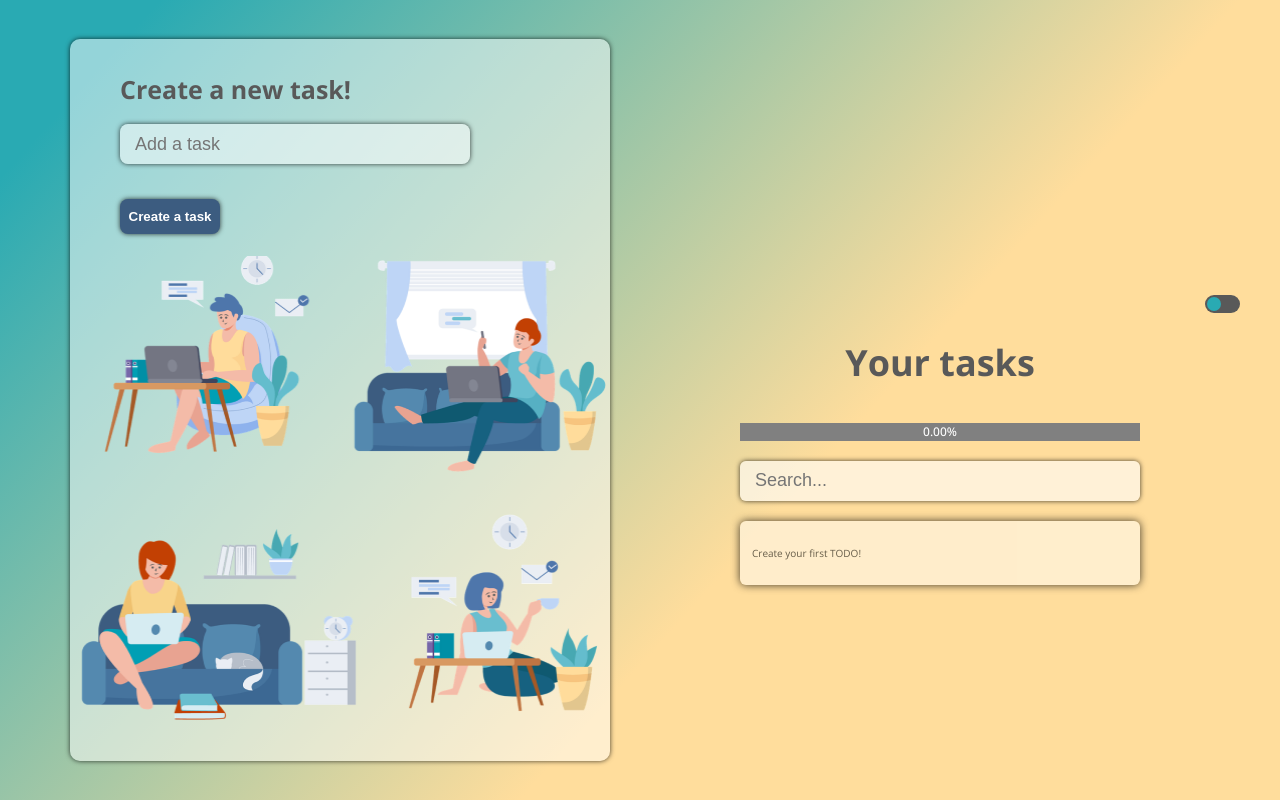
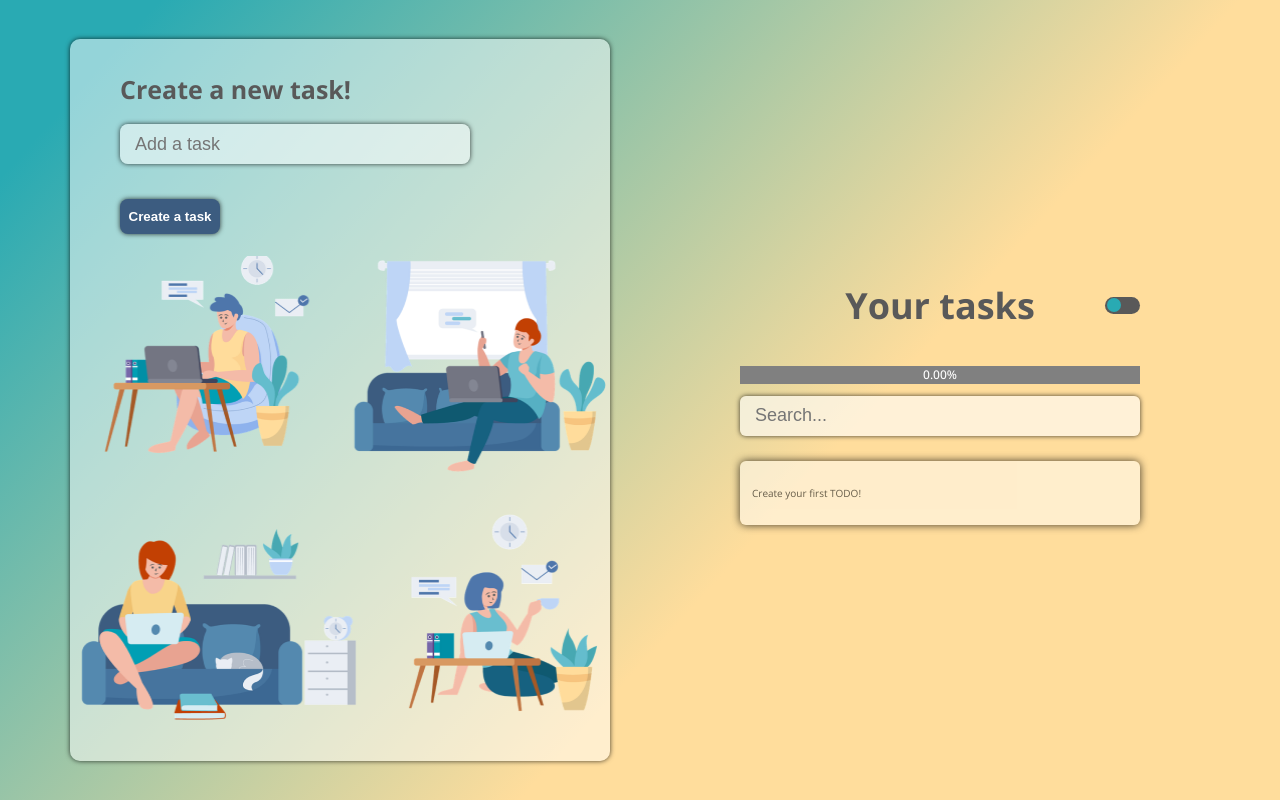
Before and after one commit to YuneidyC/todo-app, a React (Create React App) app: page / in a window 1280 px wide. Built offline with nearby package versions, Linux system fonts and the light colour scheme.

Commit message:
Refactor section-right Desktop style

```diff
--- a/src/styles/Desktop.css
+++ b/src/styles/Desktop.css
@@ -1,6 +1,6 @@
 #root {
     display: grid;
-    grid-template-rows: 30px auto;
+    grid-template-rows: 1fr;
     grid-template-columns: 1fr;
     justify-content: center;
     align-items: center;
@@ -32,6 +32,47 @@ main {
 }
 
 .section--right {
+    display: grid;
+    grid-template-rows: 100px 35px 50px auto;
+    grid-template-columns: 1fr;
+}
+
+.section--right .Toggle-container {
+    grid-row: 1 / 2;
+    grid-column: 1 / 2;
+    justify-self: end;
+    align-self: center;
+    margin-top: 0;
+    width: 30%;
+}
+
+.section--right .Toggle-container > .Toggle {
+    margin: 45px;
+}
+
+.section--right .TodoHeader {
+    width: 70%;
+    grid-row: 1 / 2;
+    grid-column: 1 / 2;
+    justify-self: center;
+    align-self: center;
+}
+
+.section--right .TodoCounter {
+    grid-row: 2 / 3;
+    justify-self: center;
+    align-self: start;
+}
+
+.section--right .TodoSearch {
+    grid-row: 3 / 4;
+    justify-self: center;
+    align-self: center;
+}
+
+.section--right .TodoList {
+    grid-row: 4 / 5;
+    justify-self: center;
     align-self: center;
 }
 
```
